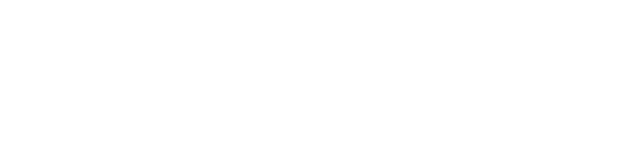
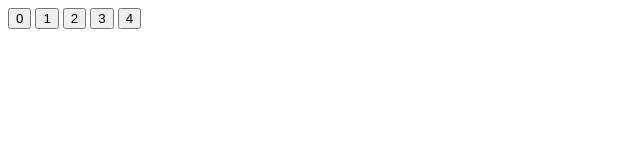
Before and after one commit to SANTA2112/ES6_Practice, a website: page index.html in a window 1280 px wide. Shown: the whole page, without its empty margins (0-640 px from the left). Drawn offline with Linux system fonts and the light colour scheme.

Commit message:
we have problems with the global variable

```diff
--- a/index.html
+++ b/index.html
@@ -7,6 +7,11 @@
   <title>Document</title>
 </head>
 <body>
-  <script></script>
+  <button></button>
+  <button></button>
+  <button></button>
+  <button></button>
+  <button></button>
+  <script src="src/let.js"></script>
 </body>
 </html>
--- a/package.json
+++ b/package.json
@@ -4,7 +4,8 @@
   "description": "",
   "main": "index.js",
   "scripts": {
-    "build": "babel src -d dist --presets es2015"
+    "build": "babel src -d dist --presets es2015",
+    "watch": "babel src -d dist --presets es2015 -w"
   },
   "keywords": [],
   "author": "",
--- /dev/null
+++ b/src/let.js
@@ -0,0 +1,9 @@
+var buttons  = document.querySelectorAll("button");
+
+for(var i = 0; i < buttons.length; i++) {
+  var button = buttons[i];
+  button.innerText = i;
+  button.onclick = function(e) {
+    console.log(i);
+  };
+}
--- a/src/script.js
+++ /dev/null
@@ -1 +0,0 @@
-let name = "SANTA";
```
Also changed, not shown: dist/let.js (added), dist/script.js (deleted).
